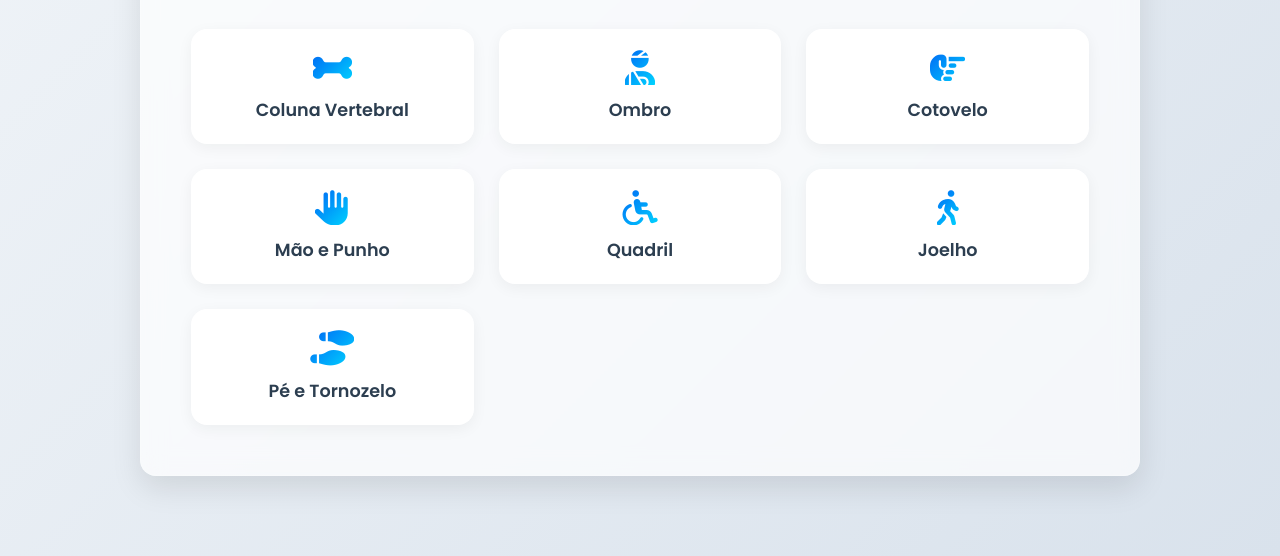
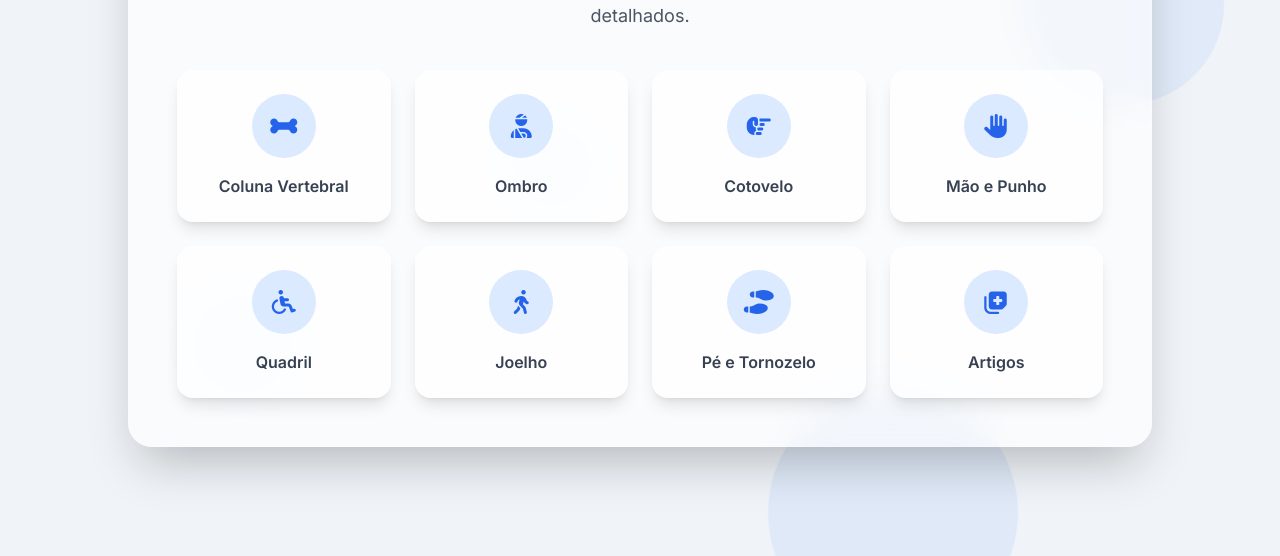
Before and after one commit to migabd/Minicex-de-Reumato, a plain HTML site: page index.html in a window 1280 px wide. Shown: the part 244-800 px from the top of the page. Drawn offline with nearby package versions, Linux system fonts and the light colour scheme.

Commit message:
Update index.html

```diff
--- a/index.html
+++ b/index.html
@@ -3,199 +3,165 @@
 <head>
     <meta charset="UTF-8">
     <meta name="viewport" content="width=device-width, initial-scale=1.0">
-    <title>Estudos em Ortopedia</title>
+    <title>Estudos em Ortopedia - Layout Aprimorado</title>
 
-    <!-- Google Fonts: Poppins -->
+    <!-- Tailwind CSS -->
+    <script src="https://cdn.tailwindcss.com"></script>
+
+    <!-- Google Fonts: Inter -->
     <link rel="preconnect" href="https://fonts.googleapis.com">
     <link rel="preconnect" href="https://fonts.gstatic.com" crossorigin>
-    <link href="https://fonts.googleapis.com/css2?family=Poppins:wght@400;600;700&display=swap" rel="stylesheet">
+    <link href="https://fonts.googleapis.com/css2?family=Inter:wght@400;600;700&display=swap" rel="stylesheet">
 
     <!-- Font Awesome for Icons -->
-    <link rel="stylesheet" href="https://cdnjs.cloudflare.com/ajax/libs/font-awesome/6.4.0/css/all.min.css">
+    <link rel="stylesheet" href="https://cdnjs.cloudflare.com/ajax/libs/font-awesome/6.5.1/css/all.min.css">
 
     <style>
-        /* CSS Variables for easy theme management */
-        :root {
-            --primary-color: #0067f4;
-            --secondary-color: #00d4ff;
-            --background-start: #f0f4f8;
-            --background-end: #d9e2ec;
-            --text-color: #2c3e50;
-            --card-bg-color: rgba(255, 255, 255, 0.7);
-            --shadow: 0 12px 30px rgba(0, 0, 0, 0.1);
-            --border-radius: 16px;
+        /* Estilo base para o corpo da página */
+        body {
+            font-family: 'Inter', sans-serif;
+            background-color: #f0f4f8;
+            overflow: hidden; /* Previne barras de rolagem causadas pelas formas animadas */
+            position: relative;
         }
 
-        * {
-            margin: 0;
-            padding: 0;
-            box-sizing: border-box;
-        }
-
-        body {
-            font-family: 'Poppins', sans-serif;
-            background: linear-gradient(135deg, var(--background-start), var(--background-end));
-            color: var(--text-color);
-            display: flex;
-            justify-content: center;
-            align-items: center;
-            min-height: 100vh;
-            padding: 20px;
+        /* Contêiner para as formas animadas do fundo */
+        .background-shapes {
+            position: absolute;
+            top: 0;
+            left: 0;
+            width: 100%;
+            height: 100%;
+            z-index: 0;
             overflow: hidden;
         }
 
-        /* Main Container with Glassmorphism effect */
-        .container {
-            width: 100%;
-            max-width: 1000px;
-            background-color: var(--card-bg-color);
-            backdrop-filter: blur(12px);
-            -webkit-backdrop-filter: blur(12px);
-            border-radius: var(--border-radius);
-            box-shadow: var(--shadow);
-            border: 1px solid rgba(255, 255, 255, 0.2);
-            padding: 50px;
-            text-align: center;
-            animation: fadeInScaleUp 0.8s cubic-bezier(0.25, 0.46, 0.45, 0.94) both;
+        /* Estilo individual das formas */
+        .shape {
+            position: absolute;
+            border-radius: 50%;
+            background: rgba(0, 103, 244, 0.1);
+            animation: float 20s infinite ease-in-out;
         }
 
-        /* Header Section */
-        header h1 {
-            font-size: 2.8rem;
-            font-weight: 700;
-            margin-bottom: 8px;
-            background: linear-gradient(90deg, var(--primary-color), var(--secondary-color));
-            -webkit-background-clip: text;
-            -webkit-text-fill-color: transparent;
+        .shape1 { width: 150px; height: 150px; top: 10%; left: 5%; animation-duration: 25s; }
+        .shape2 { width: 200px; height: 200px; top: 20%; left: 80%; animation-duration: 30s; }
+        .shape3 { width: 100px; height: 100px; top: 70%; left: 15%; animation-duration: 22s; }
+        .shape4 { width: 250px; height: 250px; top: 80%; left: 60%; animation-duration: 35s; }
+        .shape5 { width: 80px; height: 80px; top: 50%; left: 40%; animation-duration: 18s; }
+
+        /* Animação de flutuação para as formas */
+        @keyframes float {
+            0% { transform: translateY(0) rotate(0deg); opacity: 0.7; }
+            50% { transform: translateY(-50px) rotate(180deg); opacity: 0.5; }
+            100% { transform: translateY(0) rotate(360deg); opacity: 0.7; }
         }
 
-        header p {
-            font-size: 1.1rem;
-            color: #555;
-            max-width: 550px;
-            margin: 0 auto 40px auto;
+        /* Efeito de "glassmorphism" para o contêiner principal */
+        .glass-effect {
+            background: rgba(255, 255, 255, 0.6);
+            -webkit-backdrop-filter: blur(15px);
+            backdrop-filter: blur(15px);
+            border: 1px solid rgba(255, 255, 255, 0.2);
         }
-
-        /* Navigation Grid for Buttons */
-        .nav-grid {
-            display: grid;
-            grid-template-columns: repeat(auto-fit, minmax(220px, 1fr));
-            gap: 25px;
-        }
-
-        /* Button Styles with enhanced hover effect */
-        .nav-button {
-            background-color: #fff;
-            color: var(--text-color);
-            border-radius: var(--border-radius);
-            padding: 20px;
-            text-decoration: none;
-            font-size: 1.1rem;
-            font-weight: 600;
-            display: flex;
-            flex-direction: column;
-            align-items: center;
-            justify-content: center;
-            gap: 12px;
-            border: 1px solid transparent;
-            box-shadow: 0 4px 15px rgba(0,0,0,0.05);
-            transition: transform 0.3s ease, box-shadow 0.3s ease, border-color 0.3s ease;
-        }
-
-        .nav-button:hover {
-            transform: translateY(-10px) scale(1.03);
-            box-shadow: 0 20px 40px rgba(0, 103, 244, 0.15);
-            border-color: var(--primary-color);
-        }
-
-        .nav-button i {
-            font-size: 2.2rem;
-            background: linear-gradient(135deg, var(--primary-color), var(--secondary-color));
-            -webkit-background-clip: text;
-            -webkit-text-fill-color: transparent;
-            transition: transform 0.3s ease;
-        }
-
-        .nav-button:hover i {
-            transform: scale(1.1);
-        }
-
-        /* Animations */
-        @keyframes fadeInScaleUp {
-            from {
-                opacity: 0;
-                transform: scale(0.95);
-            }
-            to {
-                opacity: 1;
-                transform: scale(1);
-            }
-        }
-
-        /* Responsive Design */
-        @media (max-width: 768px) {
-            .container {
-                padding: 30px;
-            }
-            header h1 {
-                font-size: 2.2rem;
-            }
-            .nav-grid {
-                grid-template-columns: repeat(auto-fit, minmax(180px, 1fr));
-                gap: 20px;
-            }
-        }
-
-         @media (max-width: 480px) {
-            .nav-grid {
-                grid-template-columns: 1fr;
-            }
-        }
-
     </style>
 </head>
-<body>
+<body class="flex items-center justify-center min-h-screen p-4">
 
-    <div class="container">
-        <header>
-            <h1>Estudos em Ortopedia</h1>
-            <p>Navegue pelas seções para encontrar materiais de estudo.</p>
+    <!-- Fundo animado -->
+    <div class="background-shapes">
+        <div class="shape shape1"></div>
+        <div class="shape shape2"></div>
+        <div class="shape shape3"></div>
+        <div class="shape shape4"></div>
+        <div class="shape shape5"></div>
+    </div>
+
+    <!-- Contêiner principal -->
+    <div class="relative z-10 w-full max-w-5xl mx-auto">
+        <div class="glass-effect shadow-2xl rounded-3xl p-8 sm:p-12 text-center">
+
+            <!-- Cabeçalho -->
+            <header class="mb-10">
+                <h1 class="text-4xl sm:text-5xl font-bold text-gray-800 mb-3 flex items-center justify-center gap-3">
+                    <i class="fa-solid fa-book-medical text-blue-600"></i>
+                    <span>Estudos em Ortopedia</span>
+                </h1>
+                <p class="text-lg text-gray-600 max-w-xl mx-auto">
+                    Navegue pelas seções para encontrar materiais de estudo detalhados.
+                </p>
             </header>
 
+            <!-- Grade de navegação -->
             <main>
-            <div class="nav-grid">
-                <!-- Links para as pastas do repositório -->
-                <a href="Coluna-Vertebral" class="nav-button">
-                    <i class="fa-solid fa-bone"></i>
-                    <span>Coluna Vertebral</span>
+                <div class="grid grid-cols-1 sm:grid-cols-2 md:grid-cols-3 lg:grid-cols-4 gap-6">
+                    <!-- Botão de Navegação: Coluna Vertebral -->
+                    <a href="#" class="group flex flex-col items-center justify-center p-6 bg-white/70 rounded-2xl shadow-lg hover:shadow-xl hover:-translate-y-2 transition-all duration-300 ease-in-out">
+                        <div class="w-16 h-16 mb-4 bg-blue-100 rounded-full flex items-center justify-center transition-all duration-300 group-hover:bg-blue-500 group-hover:scale-110">
+                            <i class="fa-solid fa-bone text-2xl text-blue-600 group-hover:text-white transition-colors duration-300"></i>
+                        </div>
+                        <span class="font-semibold text-gray-700 group-hover:text-blue-600 transition-colors duration-300">Coluna Vertebral</span>
                     </a>
-                <a href="Ombro" class="nav-button">
-                    <i class="fa-solid fa-user-injured"></i>
-                    <span>Ombro</span>
+
+                    <!-- Botão de Navegação: Ombro -->
+                    <a href="#" class="group flex flex-col items-center justify-center p-6 bg-white/70 rounded-2xl shadow-lg hover:shadow-xl hover:-translate-y-2 transition-all duration-300 ease-in-out">
+                        <div class="w-16 h-16 mb-4 bg-blue-100 rounded-full flex items-center justify-center transition-all duration-300 group-hover:bg-blue-500 group-hover:scale-110">
+                            <i class="fa-solid fa-user-injured text-2xl text-blue-600 group-hover:text-white transition-colors duration-300"></i>
+                        </div>
+                        <span class="font-semibold text-gray-700 group-hover:text-blue-600 transition-colors duration-300">Ombro</span>
                     </a>
-                <a href="Cotovelo" class="nav-button">
-                    <i class="fa-solid fa-hand-point-right"></i>
-                    <span>Cotovelo</span>
+
+                    <!-- Botão de Navegação: Cotovelo -->
+                    <a href="#" class="group flex flex-col items-center justify-center p-6 bg-white/70 rounded-2xl shadow-lg hover:shadow-xl hover:-translate-y-2 transition-all duration-300 ease-in-out">
+                        <div class="w-16 h-16 mb-4 bg-blue-100 rounded-full flex items-center justify-center transition-all duration-300 group-hover:bg-blue-500 group-hover:scale-110">
+                            <i class="fa-solid fa-hand-point-right text-2xl text-blue-600 group-hover:text-white transition-colors duration-300"></i>
+                        </div>
+                        <span class="font-semibold text-gray-700 group-hover:text-blue-600 transition-colors duration-300">Cotovelo</span>
                     </a>
-                <a href="Mao-e-Punho" class="nav-button">
-                    <i class="fa-solid fa-hand-paper"></i>
-                    <span>Mão e Punho</span>
+
+                    <!-- Botão de Navegação: Mão e Punho -->
+                    <a href="#" class="group flex flex-col items-center justify-center p-6 bg-white/70 rounded-2xl shadow-lg hover:shadow-xl hover:-translate-y-2 transition-all duration-300 ease-in-out">
+                        <div class="w-16 h-16 mb-4 bg-blue-100 rounded-full flex items-center justify-center transition-all duration-300 group-hover:bg-blue-500 group-hover:scale-110">
+                            <i class="fa-solid fa-hand-paper text-2xl text-blue-600 group-hover:text-white transition-colors duration-300"></i>
+                        </div>
+                        <span class="font-semibold text-gray-700 group-hover:text-blue-600 transition-colors duration-300">Mão e Punho</span>
                     </a>
-                <a href="Quadril" class="nav-button">
-                    <i class="fa-solid fa-wheelchair"></i>
-                    <span>Quadril</span>
+
+                    <!-- Botão de Navegação: Quadril -->
+                    <a href="#" class="group flex flex-col items-center justify-center p-6 bg-white/70 rounded-2xl shadow-lg hover:shadow-xl hover:-translate-y-2 transition-all duration-300 ease-in-out">
+                        <div class="w-16 h-16 mb-4 bg-blue-100 rounded-full flex items-center justify-center transition-all duration-300 group-hover:bg-blue-500 group-hover:scale-110">
+                            <i class="fa-solid fa-wheelchair text-2xl text-blue-600 group-hover:text-white transition-colors duration-300"></i>
+                        </div>
+                        <span class="font-semibold text-gray-700 group-hover:text-blue-600 transition-colors duration-300">Quadril</span>
                     </a>
-                <a href="Joelho" class="nav-button">
-                    <i class="fa-solid fa-person-walking"></i>
-                    <span>Joelho</span>
+
+                    <!-- Botão de Navegação: Joelho -->
+                    <a href="#" class="group flex flex-col items-center justify-center p-6 bg-white/70 rounded-2xl shadow-lg hover:shadow-xl hover:-translate-y-2 transition-all duration-300 ease-in-out">
+                        <div class="w-16 h-16 mb-4 bg-blue-100 rounded-full flex items-center justify-center transition-all duration-300 group-hover:bg-blue-500 group-hover:scale-110">
+                            <i class="fa-solid fa-person-walking text-2xl text-blue-600 group-hover:text-white transition-colors duration-300"></i>
+                        </div>
+                        <span class="font-semibold text-gray-700 group-hover:text-blue-600 transition-colors duration-300">Joelho</span>
                     </a>
-                <a href="Pe-e-Tornozelo" class="nav-button">
-                    <i class="fa-solid fa-shoe-prints"></i>
-                    <span>Pé e Tornozelo</span>
+
+                    <!-- Botão de Navegação: Pé e Tornozelo -->
+                    <a href="#" class="group flex flex-col items-center justify-center p-6 bg-white/70 rounded-2xl shadow-lg hover:shadow-xl hover:-translate-y-2 transition-all duration-300 ease-in-out">
+                        <div class="w-16 h-16 mb-4 bg-blue-100 rounded-full flex items-center justify-center transition-all duration-300 group-hover:bg-blue-500 group-hover:scale-110">
+                            <i class="fa-solid fa-shoe-prints text-2xl text-blue-600 group-hover:text-white transition-colors duration-300"></i>
+                        </div>
+                        <span class="font-semibold text-gray-700 group-hover:text-blue-600 transition-colors duration-300">Pé e Tornozelo</span>
+                    </a>
+
+                    <!-- Botão de Navegação Adicional (Exemplo) -->
+                    <a href="#" class="group flex flex-col items-center justify-center p-6 bg-white/70 rounded-2xl shadow-lg hover:shadow-xl hover:-translate-y-2 transition-all duration-300 ease-in-out">
+                        <div class="w-16 h-16 mb-4 bg-blue-100 rounded-full flex items-center justify-center transition-all duration-300 group-hover:bg-blue-500 group-hover:scale-110">
+                            <i class="fa-solid fa-notes-medical text-2xl text-blue-600 group-hover:text-white transition-colors duration-300"></i>
+                        </div>
+                        <span class="font-semibold text-gray-700 group-hover:text-blue-600 transition-colors duration-300">Artigos</span>
                     </a>
                 </div>
             </main>
         </div>
+    </div>
 
 </body>
 </html>
```
Lines whose indentation alone changed are shown as unchanged.
